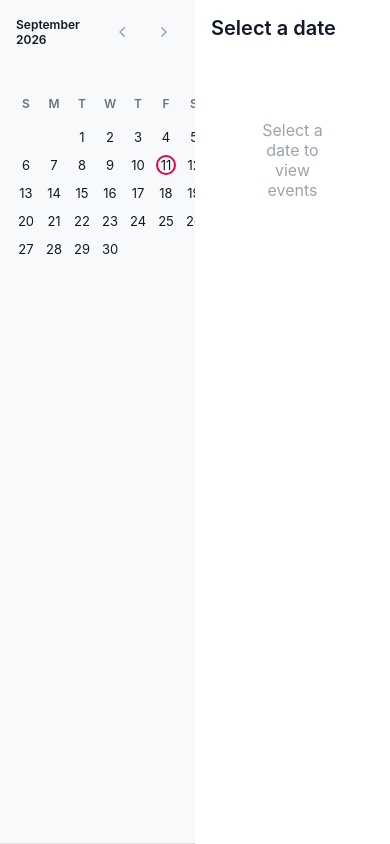
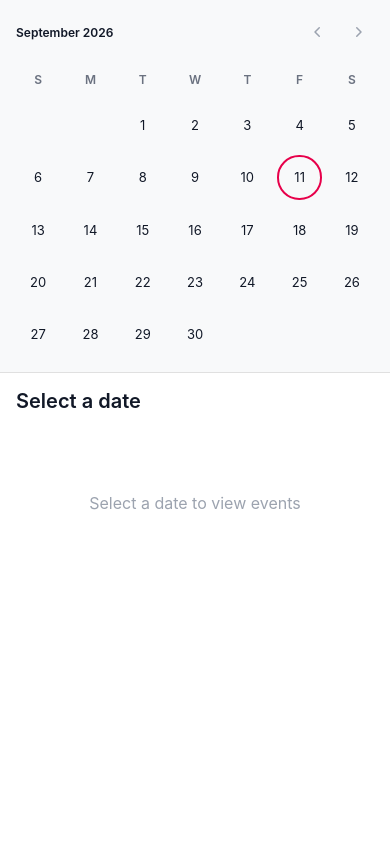
Before and after one commit to jose-studioSalamero/aia-vitality-calendar-widget, a website: page index.html in a window 390 px wide. Drawn offline with Linux system fonts and the light colour scheme; no server answers.

Commit message:
Stack the calendar vertically below 480px so the date picker and events remain usable on small screens.
Co-authored-by: Cursor <cursoragent@cursor.com>

```diff
--- a/styles.css
+++ b/styles.css
@@ -455,3 +455,24 @@ body {
     padding: 1rem;
   }
 }
+
+@media (max-width: 480px) {
+  .calendar-container {
+    grid-template-columns: 1fr;
+    grid-template-rows: auto minmax(0, 1fr);
+  }
+
+  .calendar-section {
+    border-right: none;
+    border-bottom: 1px solid #e0e0e0;
+    overflow: visible;
+  }
+
+  .calendar-header {
+    margin-bottom: 16px;
+  }
+
+  .events-section {
+    min-height: 0;
+  }
+}
```
